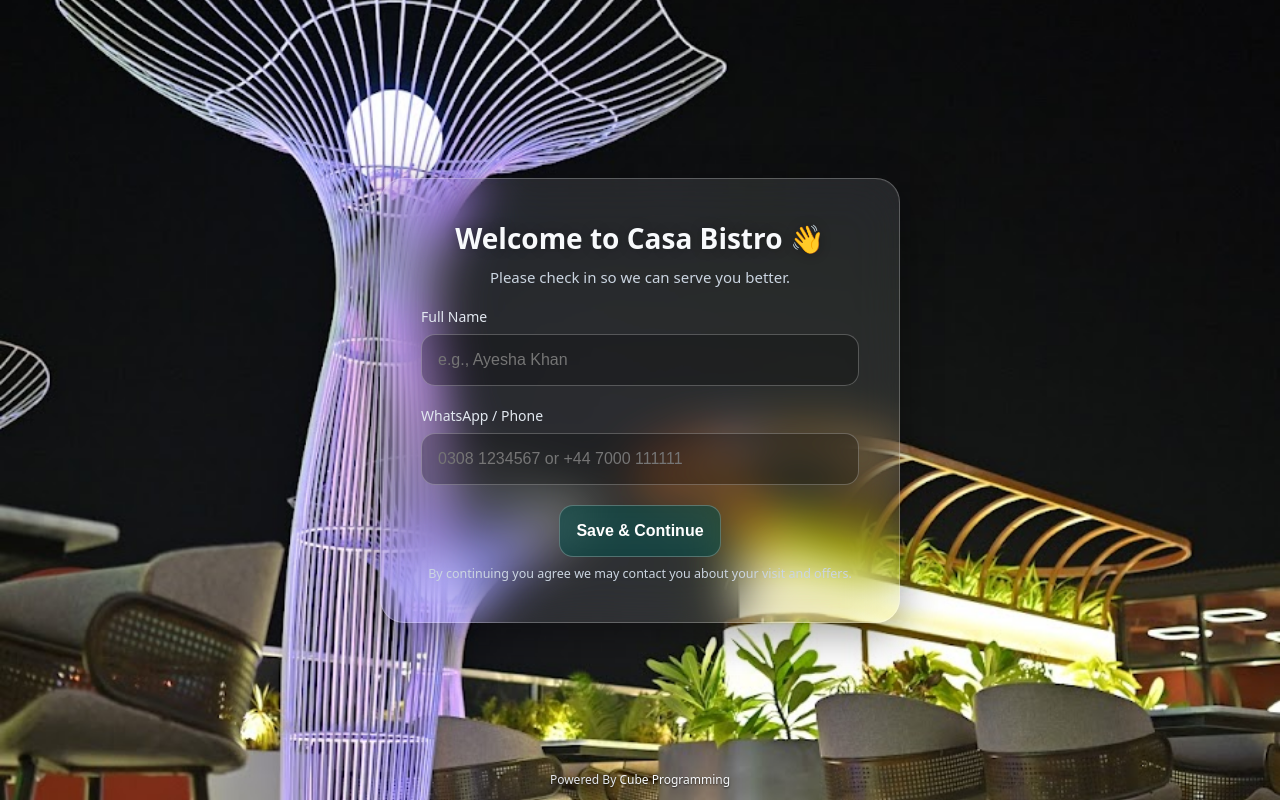
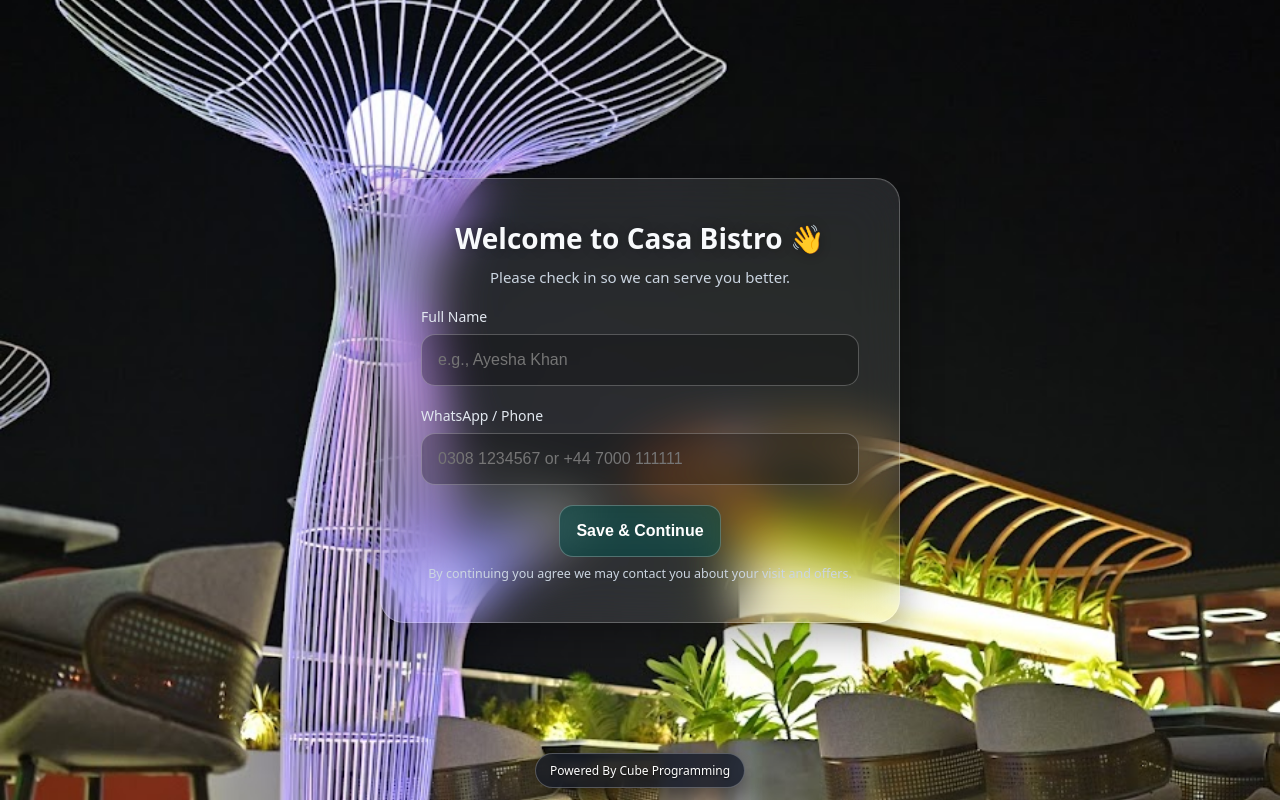
Before and after one commit to rafayamer/Cafebistro, a plain HTML site: page index.html in a window 1280 px wide. Drawn offline with Linux system fonts and the light colour scheme.

Commit message:
Update index.html

```diff
--- a/index.html
+++ b/index.html
@@ -169,6 +169,23 @@
     text-underline-offset:2px;
   }
   .site-footer a:hover{ text-decoration:underline; }
+  /* footer pill so text stays readable on bright backgrounds */
+  .site-footer .foot-pill{
+    display:inline-block;
+    padding:8px 14px;
+    border-radius:999px;
+    background:rgba(17, 24, 39, .78);        /* dark translucent patch */
+    color:#fff;
+    border:1px solid rgba(255,255,255,.25);   /* subtle rim */
+    box-shadow:0 6px 18px rgba(0,0,0,.35);    /* soft drop shadow */
+    backdrop-filter:blur(6px) saturate(140%); /* glassy look */
+    -webkit-backdrop-filter:blur(6px) saturate(140%);
+  }
+  .site-footer .foot-pill a{
+    color:#fff;                               /* ensure link is white */
+    text-decoration:none;
+  }
+  .site-footer .foot-pill a:hover{ text-decoration:underline; }
 
   #wifiQR{ width:min(65vw, 200px); height:auto; display:block; margin:10px auto; }
 
@@ -450,10 +467,14 @@
 })();
 </script>
 
-<!-- Footer (only Powered By) -->
-<footer class="site-footer">
-  <div class="foot-line">Powered By <a href="https://cubeprogramming.com/" target="_blank" rel="noopener">Cube Programming</a></div>
+<footer class="site-footer" aria-label="Site footer">
+  <div class="foot-line">
+    <span class="foot-pill">
+      Powered By <a href="https://cubeprogramming.com/" target="_blank" rel="noopener">Cube Programming</a>
+    </span>
+  </div>
 </footer>
+
 
 </body>
 </html>
```
